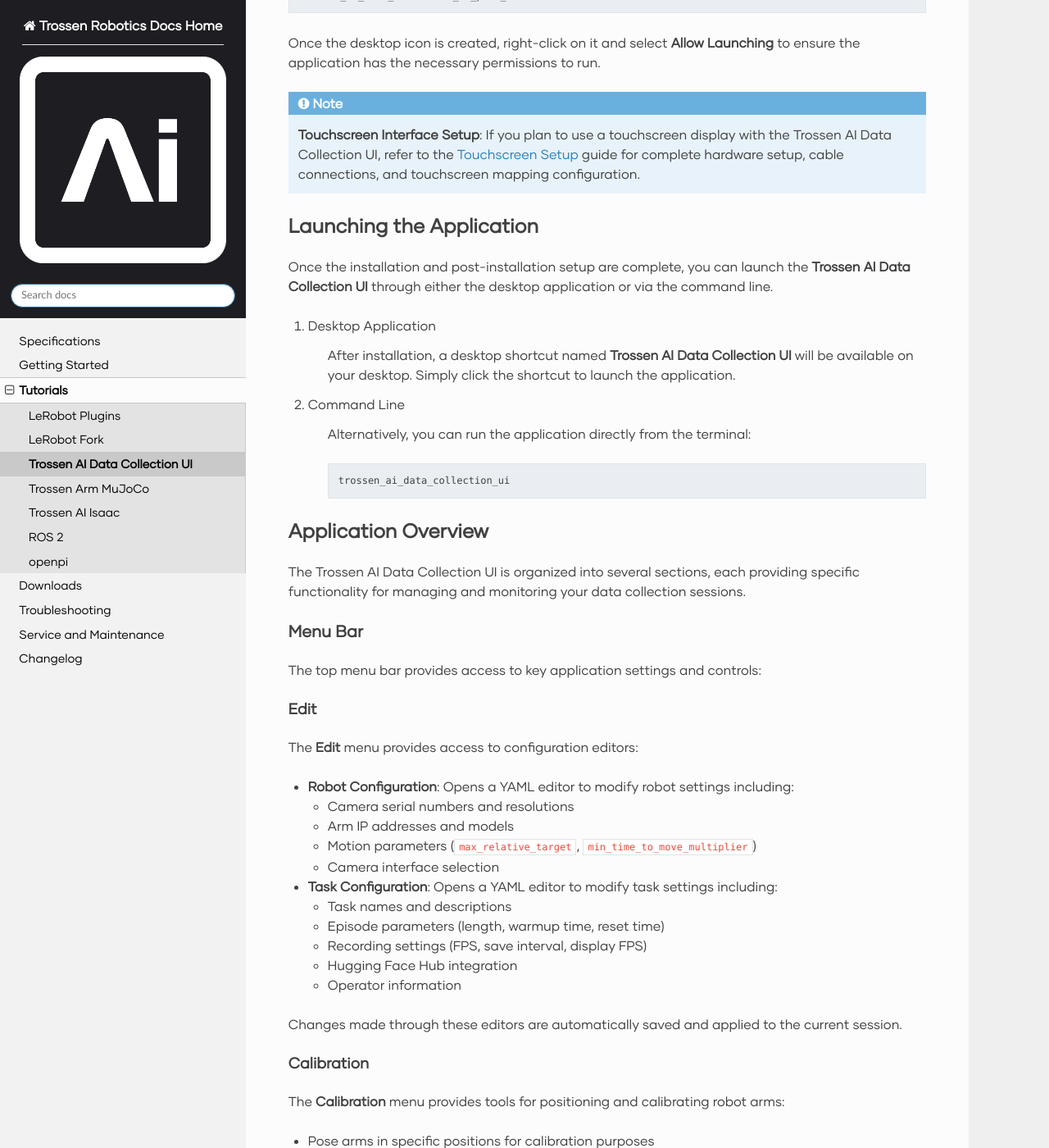
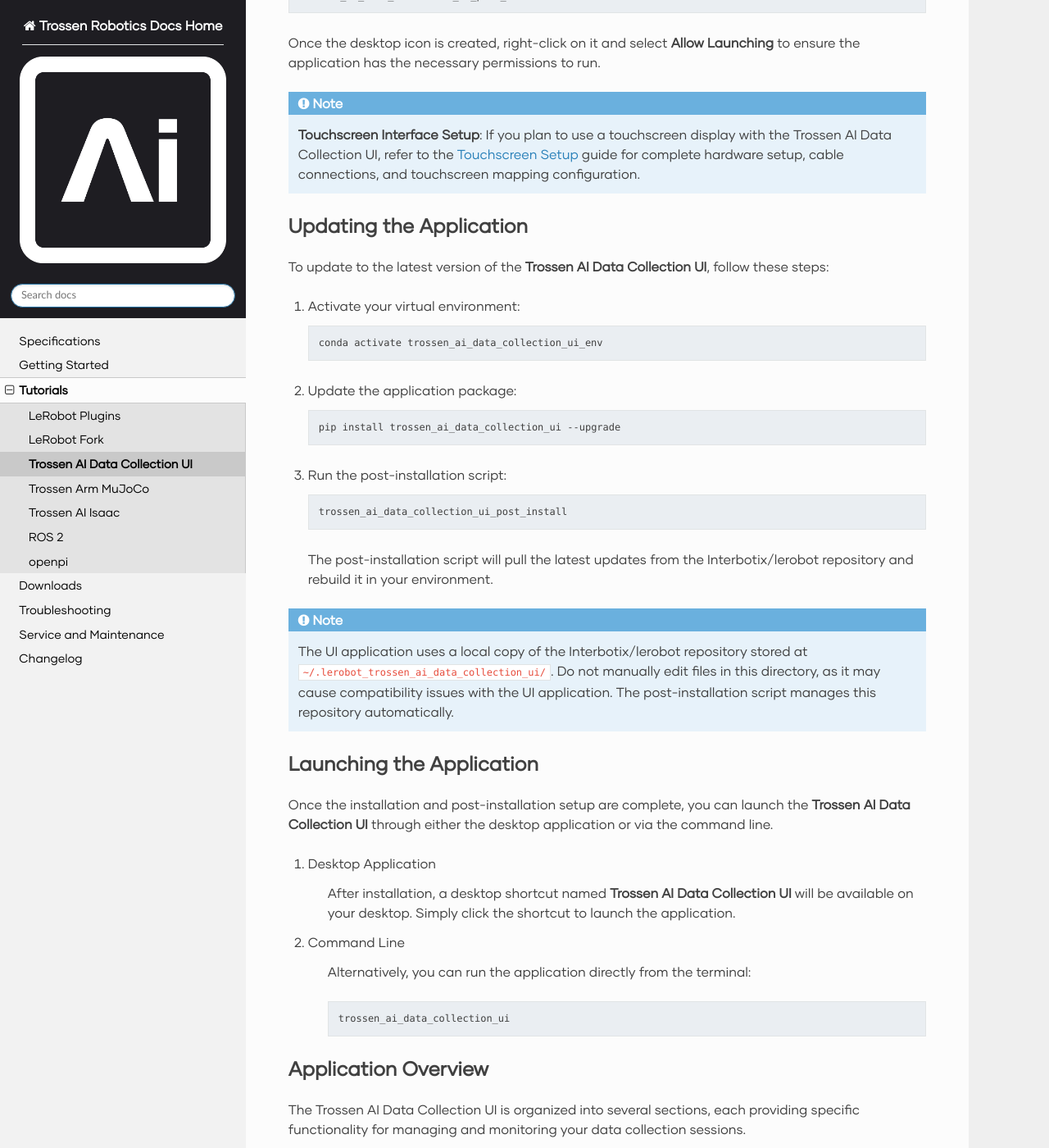
Before and after one commit to TrossenRobotics/trossen_arm, a Sphinx documentation site: the page built from docs/tutorials/trossen_data_collection_ui.rst, in a window 1280 px wide and 1400 px high, scrolled down 2357 px. Shown: the whole window at 82% size. Built offline with Sphinx 7.4.7 and the Read the Docs theme 3.1.0, drawn with Linux system fonts in a browser that asks for light colours; some web fonts are replaced; pages that are not in the unit, such as notebooks, are missing from menus.

Commit message:
Add instructions to update the application (#185)
instructions to update the application

```diff
--- a/docs/tutorials/trossen_data_collection_ui.rst
+++ b/docs/tutorials/trossen_data_collection_ui.rst
@@ -101,6 +101,37 @@ Once the desktop icon is created, right-click on it and select **Allow Launching
 .. note::
 
     **Touchscreen Interface Setup**: If you plan to use a touchscreen display with the Trossen AI Data Collection UI, refer to the :doc:`../getting_started/touchscreen` guide for complete hardware setup, cable connections, and touchscreen mapping configuration.
+
+Updating the Application
+========================
+
+To update to the latest version of the **Trossen AI Data Collection UI**, follow these steps:
+
+#. Activate your virtual environment:
+
+   .. code-block:: bash
+
+      conda activate trossen_ai_data_collection_ui_env
+
+#. Update the application package:
+
+   .. code-block:: bash
+
+      pip install trossen_ai_data_collection_ui --upgrade
+
+#. Run the post-installation script:
+
+   .. code-block:: bash
+
+      trossen_ai_data_collection_ui_post_install
+
+   The post-installation script will pull the latest updates from the Interbotix/lerobot repository and rebuild it in your environment.
+
+.. note::
+
+    The UI application uses a local copy of the Interbotix/lerobot repository stored at ``~/.lerobot_trossen_ai_data_collection_ui/``.
+    Do not manually edit files in this directory, as it may cause compatibility issues with the UI application.
+    The post-installation script manages this repository automatically.
 
 Launching the Application
 =========================
```
